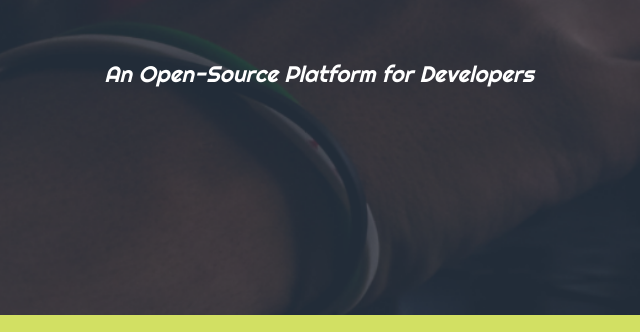
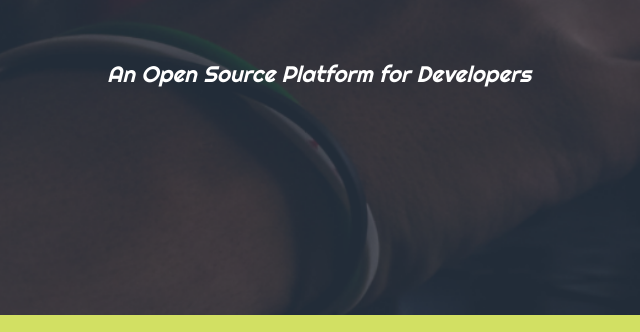
Before and after one commit to tejasmorkar/devscollab.github.io-1, a plain HTML site: page index.html in a window 1280 px wide. Shown: the part 405-737 px from the top of the page, 321-961 px from the left. Drawn offline with nearby package versions, Linux system fonts and the light colour scheme; no server answers; a web font is replaced by a local one.

Commit message:
Removed Hiphen

```diff
--- a/index.html
+++ b/index.html
@@ -50,7 +50,7 @@
                 DEVS COLLAB
             </div>
             <div class="main-sub-heading">
-                An Open-Source Platform for Developers
+                An Open Source Platform for Developers
             </div>
         </div>
 
```
